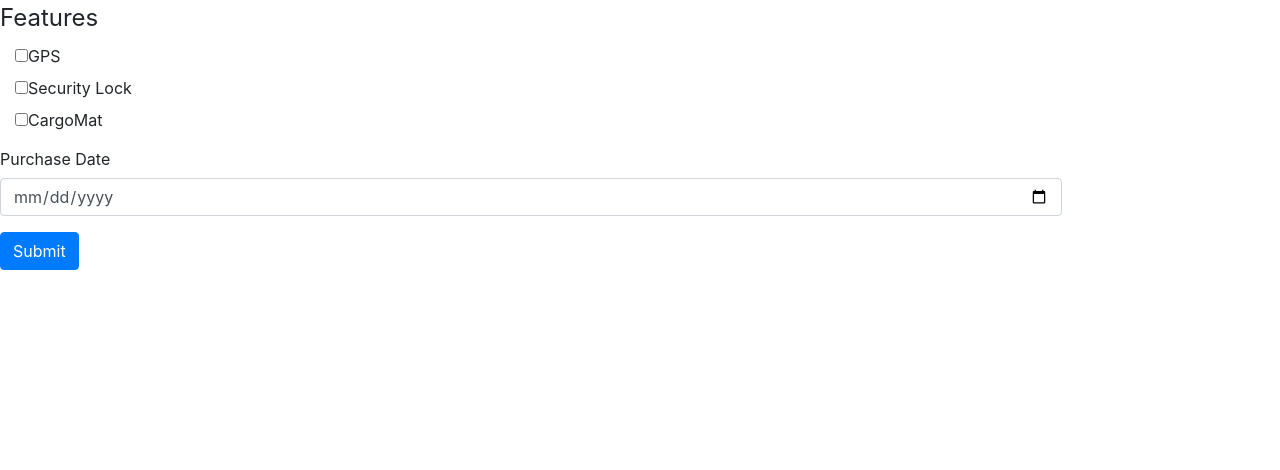
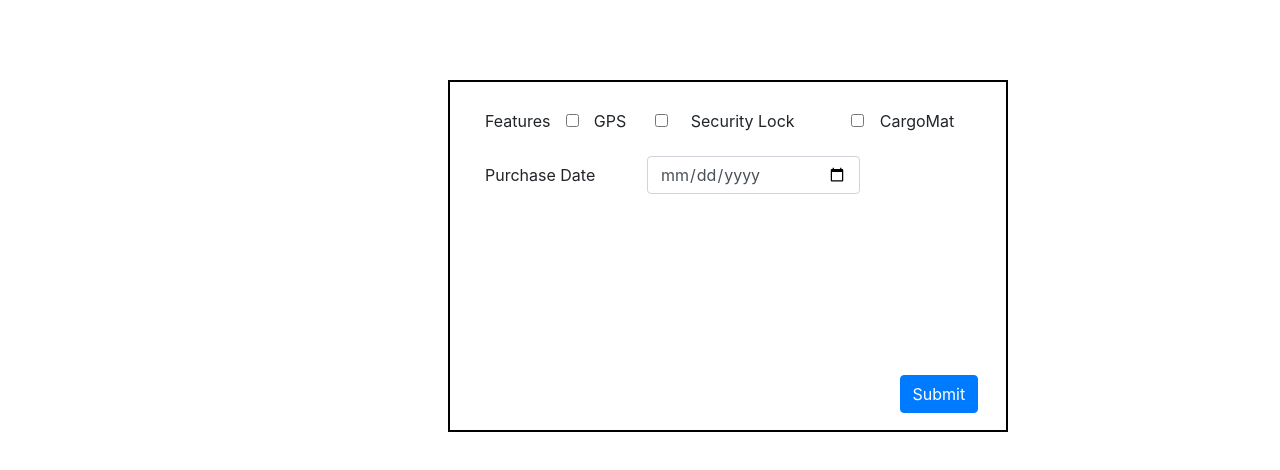
Before and after one commit to chandoorvipul/GdpExam, an Angular app in the folder gdpexam/: page /part2 in a window 1280 px wide. Shown: the top 470 px of the page. Built offline with nearby package versions, Linux system fonts and the light colour scheme.

Commit message:
styling added and changed discount part.

```diff
--- a/gdpexam/src/app/app.component.css
+++ b/gdpexam/src/app/app.component.css
@@ -0,0 +1,3 @@
+*{
+    background-color: white;
+}
--- a/gdpexam/src/app/page1/page1.component.css
+++ b/gdpexam/src/app/page1/page1.component.css
@@ -0,0 +1,16 @@
+form{
+border: 2px solid black;
+position: absolute;
+left: 35%;
+top: 10%;
+width: 35em;
+height: 22em;
+padding: 20px;
+background-color: white
+}
+
+#submit{
+    position: absolute;
+    right: 5%;
+    bottom: 5%;
+}
--- a/gdpexam/src/app/page1/page1.component.html
+++ b/gdpexam/src/app/page1/page1.component.html
@@ -1,51 +1,47 @@
 <form #formpart1="ngForm" (ngSubmit)="signin(formpart1)">
-  <div class="form-group row">
-    <label for="inputEmail3" class="col-sm-5 col-form-label">Make</label>
-    <div class="col-sm-10">
+  <div class="form-group row col-sm-12">
+    <label for="inputEmail3" class="col-sm-2 col-form-label">Make</label>
+    <div class="col-sm-6">
       <input type="text" class="form-control" id="inputEmail3" placeholder="Enter Make" ngModel name="Make">
     </div>
   </div>
-    <div class="form-row align-items-center">
-      <div class="col-auto my-1">
-        <label class="col-sm-10" for="inlineFormCustomSelect">Model</label>
-        <select class="col-sm-5 col-form-label" id="inlineFormCustomSelect" ngModel name="Model">
+    <div class="form-group row col-sm-12">
+        <label class="col-sm-2 col-form-label" for="inlineFormCustomSelect">Model</label>
+        <div class="col-sm-6">
+          <select class="form-control" id="inlineFormCustomSelect" ngModel name="Model">
             <option value="Civic">Civic</option>
             <option value="Odyssey">Odyssey</option>
             <option value="Pilot">Pilot</option>
             <option value="Accord">Accord</option>
           </select>
         </div>
+
     </div>
-  <div class="form-group row">
-    <label for="inputPassword3" class="col-sm-5 col-form-label">Year</label>
-    <div class="col-sm-10">
+  <div class="form-group row col-sm-12">
+    <label for="inputPassword3" class="col-sm-2 col-form-label">Year</label>
+    <div class="col-sm-6">
       <input type="number" class="form-control" id="inputPassword3" placeholder="Year" ngModel name="Year">
     </div>
   </div>
 
-  <fieldset class="form-group">
-    <div class="row">
-      <legend class="col-form-label col-sm-5 pt-0">Type</legend>
-      <div class="col-sm-10">
-        <div class="form-check">
-          <input class="form-check-input" type="radio" name="Type" id="gridRadios1" value="Sedan" ngModel checked>
-          <label class="form-check-label" for="gridRadios1">
+  <div class="form-group row col-sm-12 "  >
+
+      <legend class="col-form-label col-sm-2" >Type</legend>
+
+        <div class="col-sm-3">
+          <input class="col-sm-3" type="radio" name="Type" id="gridRadios1" value="Sedan" ngModel checked>
+          <label class="col-form-label col-sm-9" for="gridRadios1">
             Sedan
           </label>
         </div>
-        <div class="form-check">
-          <input class="form-check-input" type="radio" name="Type" id="gridRadios2" value="Coupe" ngModel>
-          <label class="form-check-label" for="gridRadios2">
+        <div class="form-check col-sm-3">
+          <input class="col-sm-3" type="radio" name="Type" id="gridRadios2" value="Coupe" ngModel>
+          <label class="col-form-label col-sm-9" for="gridRadios2">
             Coupe
           </label>
         </div>
+  </div>
 
-      </div>
-    </div>
-  </fieldset>
-  <div class="form-group row">
-    <div class="col-sm-10">
-      <button type="submit" class="btn btn-primary">next</button>
-    </div>
-  </div>
+      <button type="submit" class="btn btn-primary col-sm-2" id="submit">Next</button>
+
 </form>
--- a/gdpexam/src/app/page2/page2.component.css
+++ b/gdpexam/src/app/page2/page2.component.css
@@ -0,0 +1,16 @@
+form{
+    border: 2px solid black;
+    position: absolute;
+    left: 35%;
+    top: 10%;
+    width: 35em;
+    height: 22em;
+    padding: 20px;
+    background-color: white
+    }
+
+#submit{
+    position: absolute;
+    right: 5%;
+    bottom: 5%;
+}
--- a/gdpexam/src/app/page2/page2.component.html
+++ b/gdpexam/src/app/page2/page2.component.html
@@ -1,34 +1,31 @@
 <form #formpart2="ngForm" (ngSubmit)="signin(formpart2)">
 
-  <fieldset>
-    <legend>Features</legend>
-    <div class="col-sm-10">
-      <input type="checkbox" id="GPS" name="GPS" value="GPS" ngModel>
-      <label for="GPS">GPS</label>
-    </div>
-    <div class="col-sm-10">
-      <input type="checkbox" id="SecurityLock" name="SecurityLock" value="SecurityLock" ngModel>
-      <label for="SecurityLock">Security Lock</label>
-    </div>
-    <div class="col-sm-10">
-      <input type="checkbox" id="CargoMat" name="CargoMat" value="CargoMat" ngModel>
-      <label for="CargoMat">CargoMat</label>
-    </div>
-  </fieldset>
+  <div class="form-group col-sm-12 row">
+      <legend class="col-form-label col-sm-2">Features</legend>
 
-  <div class="form-group row">
-    <label for="inputEmail3" class="col-sm-5 col-form-label">Purchase Date</label>
-    <div class="col-sm-10">
+      <div class="col-sm-2">
+        <input type="checkbox" id="GPS" name="GPS" value="GPS" ngModel class="col-sm-3">
+        <label for="GPS" class="col-form-label col-sm-9">GPS</label>
+      </div>
+
+      <div class="col-sm-5">
+        <input type="checkbox" id="SecurityLock" name="SecurityLock" value="SecurityLock" class="col-sm-2" ngModel>
+        <label for="SecurityLock" class="col-form-label col-sm-10">Security Lock</label>
+      </div>
+      <div class="col-sm-3">
+        <input type="checkbox" id="CargoMat" name="CargoMat" value="CargoMat" ngModel class="col-sm-2">
+        <label for="CargoMat" class="col-form-label col-sm-10">CargoMat</label>
+      </div>
+
+  </div>
+
+  <div class="form-group row col-sm-12">
+    <label for="inputEmail3" class="col-sm-4 col-form-label">Purchase Date</label>
+    <div class="col-sm-6">
       <input type="date" class="form-control" id="inputEmail3" placeholder="PurchaseDate" ngModel name="PurchaseDate">
     </div>
   </div>
 
-
-
-  <div class="form-group row">
-    <div class="col-sm-10">
-      <button type="submit" class="btn btn-primary">Submit</button>
-    </div>
-  </div>
+      <button type="submit" class="btn btn-primary" id="submit">Submit</button>
 
 </form>
--- a/gdpexam/src/app/page2/page2.component.ts
+++ b/gdpexam/src/app/page2/page2.component.ts
@@ -25,7 +25,7 @@ export class Page2Component implements OnInit {
             console.log(form.value['features'])
           }
       }
-
+      this.router.navigateByUrl('/feedback')
       this.http.setForm( { ...formpart1, ...form.value } )
       this.http.postService().subscribe(
         res => {
--- a/gdpexam/src/app/pagereview/pagereview.component.css
+++ b/gdpexam/src/app/pagereview/pagereview.component.css
@@ -0,0 +1,10 @@
+div{
+    border: 2px solid black;
+    position: absolute;
+    left: 35%;
+    top: 10%;
+    width: 35em;
+    height: 22em;
+    padding: 20px;
+    background-color: white
+}
--- a/gdpexam/src/app/pagereview/pagereview.component.html
+++ b/gdpexam/src/app/pagereview/pagereview.component.html
@@ -1,3 +1,6 @@
+
+
+<div>
     The user selected the following input:
     <ul>
       <li>{{ formData.Make }}  {{ formData.Model }}  {{ formData.Year }}  {{ formData.type}}</li>
@@ -5,3 +8,4 @@ The user selected the following input:
       <li>accessories on {{formData.PurchaseDate}}</li>
       The user will get {{discount}}% discount.
     </ul>
+</div>
--- a/gdpexam/src/app/pagereview/pagereview.component.ts
+++ b/gdpexam/src/app/pagereview/pagereview.component.ts
@@ -16,9 +16,9 @@ export class PagereviewComponent implements OnInit {
 
    ngOnInit() {
     this.formData = this.http.getForm()
-    var date = new Date(this.formData['purchaseDate']);
-    console.log(date.getDate() % 2);
-    this.discount = date.getDate() % 2 == 0 ? 30 : 40
+    var date = new Date(this.formData['PurchaseDate']);
+    console.log(date.getUTCDate());
+    this.discount = date.getUTCDate() % 2 === 0 ? 30 : 40
     console.log(this.formData)
   }
 }
```
Also changed, not shown: 2 other files (tests, documents, lock files or other folders). Lines whose indentation alone changed are shown as unchanged.
